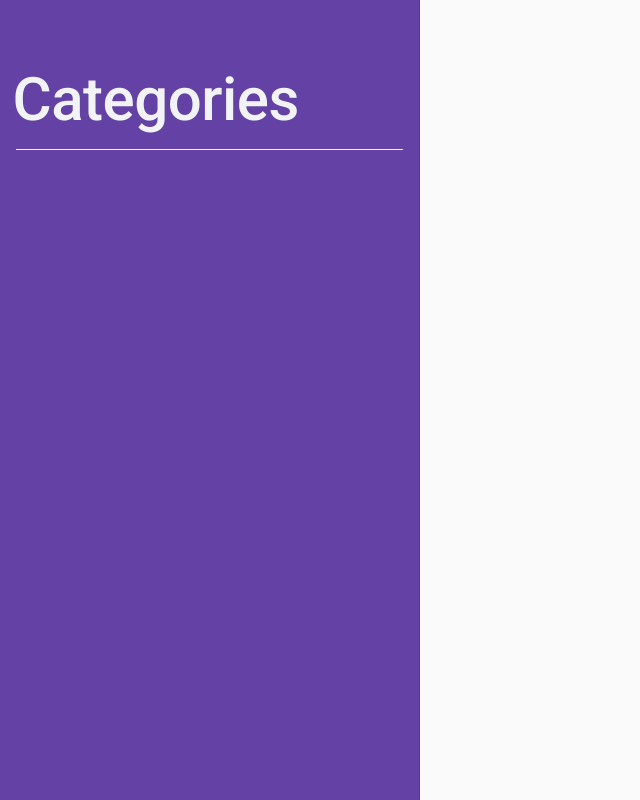
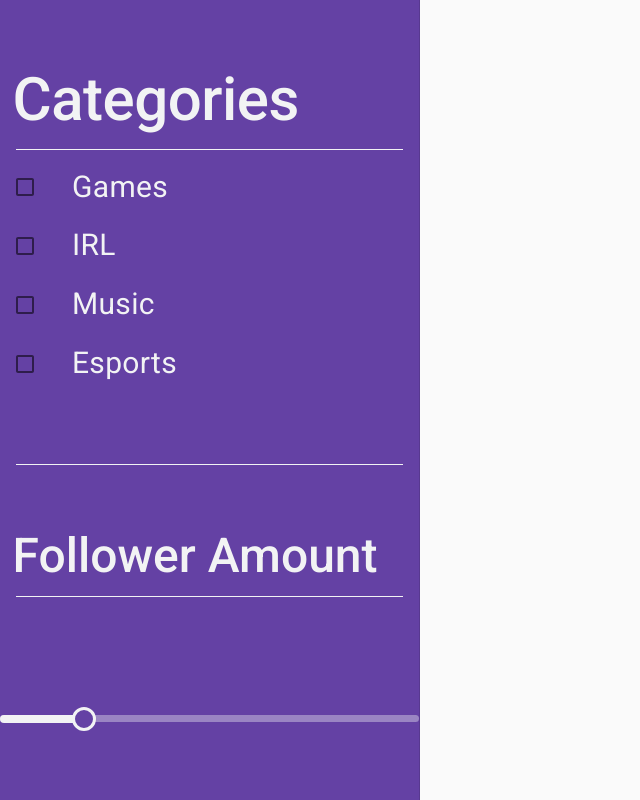
Before and after one commit to afbelardi/twitch-randomizer, a React (Create React App) app: page / in a window 1280 px wide. Shown: the whole page, without its empty margins (0-640 px from the left). Built offline with nearby package versions, Linux system fonts and the light colour scheme.

Commit message:
Implemented checkboxes for categories and slider for follower amount

```diff
--- a/src/components/CheckBoxes.js
+++ b/src/components/CheckBoxes.js
@@ -0,0 +1,72 @@
+import React, {useState} from 'react';
+import Checkbox from '@material-ui/core/Checkbox'
+import List from '@material-ui/core/List';
+import ListItem from '@material-ui/core/ListItem'
+import ListItemText from '@material-ui/core/ListItemText'
+import ListItemIcon from '@material-ui/core/ListItemIcon'
+import {makeStyles, createMuiTheme, ThemeProvider} from '@material-ui/core/styles'
+import { Typography } from '@material-ui/core';
+
+const useStyles = makeStyles({
+    root:{
+        color: '#F2F3F4',
+    },
+    listItemText: {
+        fontSize: '30px'
+    }
+})
+
+const theme = createMuiTheme({
+    palette: {
+        primary: {
+            main: '#F2F3F4'
+        }
+    }
+})
+
+export default function Checkboxes() {
+    const classes = useStyles()
+    const [checked, setChecked] = useState([])
+
+    const handleToggle = (value) => () => {
+        const currentIndex = checked.indexOf(value);
+        const newChecked = [...checked];
+
+        if (currentIndex === -1) {
+            newChecked.push(value);
+        } else {
+            newChecked.splice(currentIndex, 1);
+        }
+
+        setChecked(newChecked);
+    };
+
+    return(
+        <ThemeProvider theme={theme}>
+            <List className={classes.root}>
+            {
+                ['Games', 'IRL', 'Music', 'Esports'].map((value) => {
+                const labelId = `checkbox-list-label-${value}`;
+
+                    return (
+                        <ListItem key={value} role={undefined} dense button onClick={handleToggle(value)}>
+                            <ListItemIcon>
+                                <Checkbox
+                                edge="start"
+                                checked={checked.indexOf(value) !== -1}
+                                tabIndex={-1}
+                                disableRipple
+                                inputProps={{ 'aria-labelledby': labelId }}
+                                size='medium'
+                                color='primary'
+                                />
+                            </ListItemIcon>
+                            <ListItemText id={labelId} primary={value} classes={{primary:classes.listItemText}}/>
+                        </ListItem>
+                    );
+                })
+            }
+            </List>
+        </ThemeProvider>
+    )
+}
--- a/src/components/SideBar.js
+++ b/src/components/SideBar.js
@@ -7,10 +7,8 @@ import Hidden from '@material-ui/core/Hidden';
 import IconButton from '@material-ui/core/IconButton';
 import MenuIcon from '@material-ui/icons/Menu';
 import Typography from '@material-ui/core/Typography';
-import Checkbox from '@material-ui/core/Checkbox'
-import List from '@material-ui/core/List';
-import ListItem from '@material-ui/core/ListItem'
-import ListItemText from '@material-ui/core/ListItemText'
+import Checkboxes from './CheckBoxes'
+import Slider from './Slider'
 import { makeStyles, useTheme } from '@material-ui/core/styles';
 
 
@@ -59,9 +57,30 @@ const useStyles = makeStyles((theme) => ({
         },
 
   },
+  follower: {
+    fontWeight: '500',
+    color: '#F2F3F4',
+    marginLeft: '3%',
+    marginTop: '15%',
+    marginBottom: '3%',
+    [theme.breakpoints.down('sm')]:{
+        fontSize: '35px',
+        marginLeft: '5.5%'
+    }
+  },
   divider: {
       background: '#F2F3F4'
+  },
+  followerDivider: {
+    background: '#F2F3F4',
+    marginTop: '15%',
+
+  },
+  bottomFollowerDivider: {
+    background: '#F2F3F4',
+      marginBottom: '25%'
   }
+
 }));
 
 export default function ResponsiveDrawer(props) {
@@ -80,9 +99,11 @@ export default function ResponsiveDrawer(props) {
       <div className={classes.toolbar} />
       <Typography variant='h2' className={classes.categories}>Categories</Typography>
       <Divider className={classes.divider} variant='middle'/>
-      <List>
-
-      </List>
+      <Checkboxes />
+      <Divider className={classes.followerDivider} variant='middle'/>
+      <Typography variant='h3' className={classes.follower}>Follower Amount</Typography>
+      <Divider className={classes.bottomFollowerDivider} variant='middle'/>
+      <Slider className={classes.sidebar}/>
     </div>
   );
 
--- /dev/null
+++ b/src/components/Slider.js
@@ -0,0 +1,59 @@
+import React from 'react';
+import { withStyles, makeStyles } from '@material-ui/core/styles';
+import Slider from '@material-ui/core/Slider';
+
+
+export default function FollowerSlider() {
+
+    const PrettoSlider = withStyles({
+        root: {
+            color: '#F2F3F4',
+            height: 8,
+        },
+        thumb: {
+            height: 24,
+            width: 24,
+            backgroundColor: '#6441A4',
+            color: '#6441A4',
+            border: '3px solid #F2F3F4',
+            marginTop: -8,
+            marginLeft: -12,
+            '&:focus, &:hover, &$active': {
+            boxShadow: 'inherit',
+            },
+        },
+        active: {},
+        valueLabel: {
+            left: 'calc(-50% + 4px)',
+            border: '3px solid #F2F3F4',
+            borderRadius: '50%'
+        },
+        track: {
+            height: 7.5,
+            borderRadius: 4,
+        },
+        rail: {
+            height: 7,
+            borderRadius: 4,
+        },
+    })(Slider);
+
+    const marks = [
+        {
+            value: 0,
+        },
+        {
+            value: 20,
+        },
+        {
+            value: 37,
+        },
+        {
+            value: 100,
+        },
+      ];
+
+    return (
+        <PrettoSlider valueLabelDisplay="auto" aria-label="pretto slider" defaultValue={20} />
+    )
+}
```
